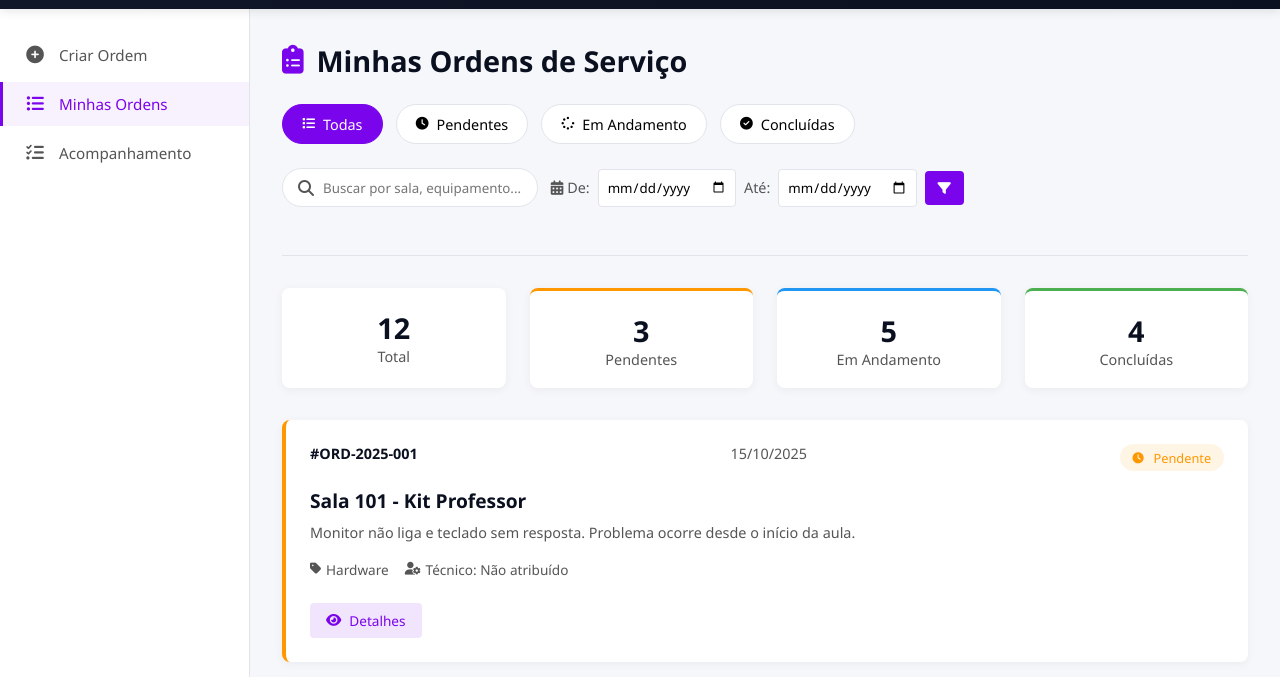
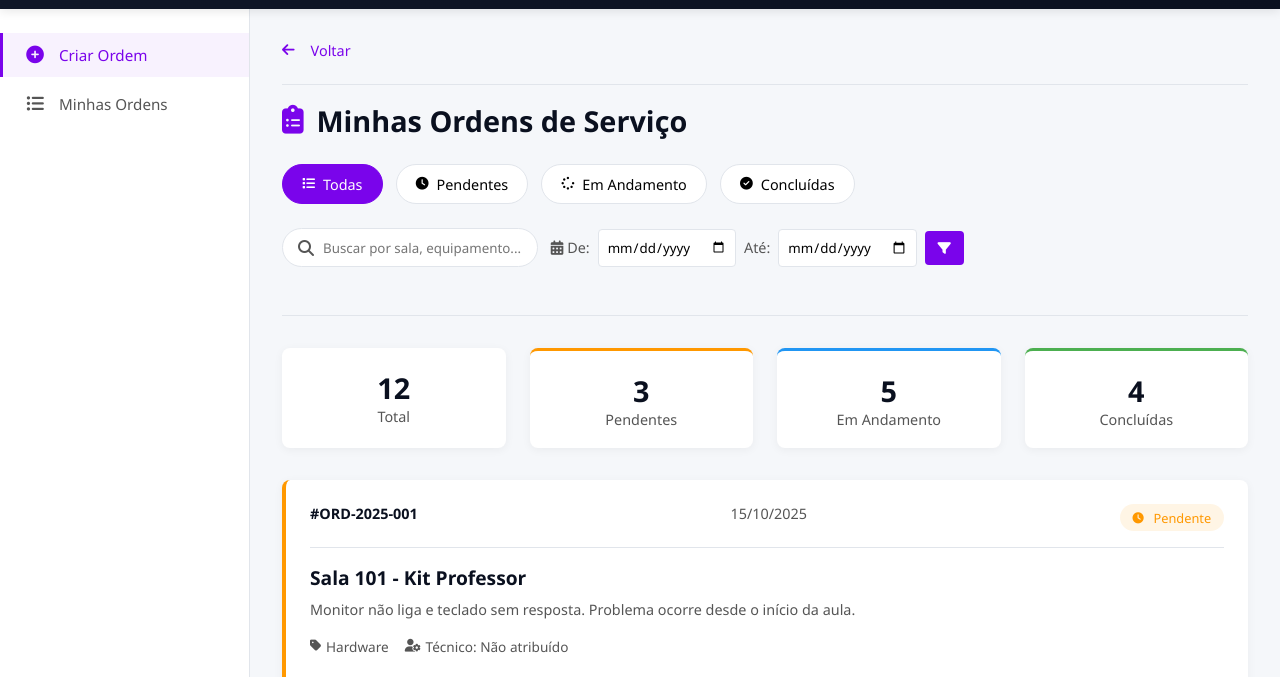
Before and after one commit to CarlosFelino/sistema-support-nexus, a plain HTML site: page front-end/pages/professor/minhas-ordens.html in a window 1280 px wide. Shown: the part 61-738 px from the top of the page. Drawn offline with Linux system fonts and the light colour scheme; sample sign-in values are in the browser's storage.

Commit message:
versão 0.8.6

```diff
--- a/front-end/assets/css/global.css
+++ b/front-end/assets/css/global.css
@@ -176,7 +176,6 @@ body {
    Acessibilidade
    ======================= */
 a:focus, button:focus {
-    outline: 2px solid var(--accent);
     outline-offset: 4px;
 }
 
--- a/front-end/assets/css/minhas-ordens.css
+++ b/front-end/assets/css/minhas-ordens.css
@@ -6,6 +6,34 @@
     margin-bottom: 2rem;
     padding-bottom: 1rem;
     border-bottom: 1px solid var(--border-light);
+}
+
+.order-header {
+    margin-bottom: 2rem;
+    padding-bottom: 1rem;
+    border-bottom: 1px solid var(--border-light);
+}
+
+.back-link {
+    display: inline-flex;
+    align-items: center;
+    color: var(--secondary);
+    text-decoration: none;
+    font-weight: 500;
+    margin-bottom: 0.5rem;
+}
+
+.back-link i {
+    margin-right: 0.5rem;
+    transition: transform 0.2s;
+}
+
+.back-link:hover {
+    color: var(--accent);
+}
+
+.back-link:hover i {
+    transform: translateX(-3px);
 }
 
 .orders-header h1 {
--- a/front-end/pages/professor/minhas-ordens.html
+++ b/front-end/pages/professor/minhas-ordens.html
@@ -60,44 +60,17 @@
                         <span>Minhas Ordens</span>
                     </a>
                 </li>
-                <li>
-                    <a href="minhas-ordens.html#andamento">
-                        <i class="fas fa-tasks"></i>
-                        <span>Acompanhamento</span>
-                    </a>
-                </li>
-            </ul>
-        </nav>
-    </aside>
-
-    <!-- Menu Lateral -->
-    <aside class="sidebar">
-        <nav class="sidebar-nav">
-            <ul>
-                <li>
-                    <a href="criar-ordem.html">
-                        <i class="fas fa-plus-circle"></i>
-                        <span>Criar Ordem</span>
-                    </a>
-                </li>
-                <li>
-                    <a href="minhas-ordens.html" class="active">
-                        <i class="fas fa-list-ul"></i>
-                        <span>Minhas Ordens</span>
-                    </a>
-                </li>
-                <li>
-                    <a href="minhas-ordens.html#andamento">
-                        <i class="fas fa-tasks"></i>
-                        <span>Acompanhamento</span>
-                    </a>
-                </li>
             </ul>
         </nav>
     </aside>
 
     <!-- Conteúdo Principal -->
     <main class="professor-content">
+        <div class="order-header">
+            <a href="painel-professor.html" class="back-link">
+                <i class="fas fa-arrow-left"></i> Voltar
+            </a>
+        </div>
         <div class="orders-header">
             <h1><i class="fas fa-clipboard-list"></i> Minhas Ordens de Serviço</h1>
 
```
Also changed, not shown: front-end/pages/professor/criar-ordem.html (+0 -6 lines), front-end/pages/professor/painel-professor.html (+1 -15 lines), front-end/pages/professor/perfil-professor.html (+0 -6 lines), front-end/assets/images/team/team-bg.jpg (deleted), 3 other files.
